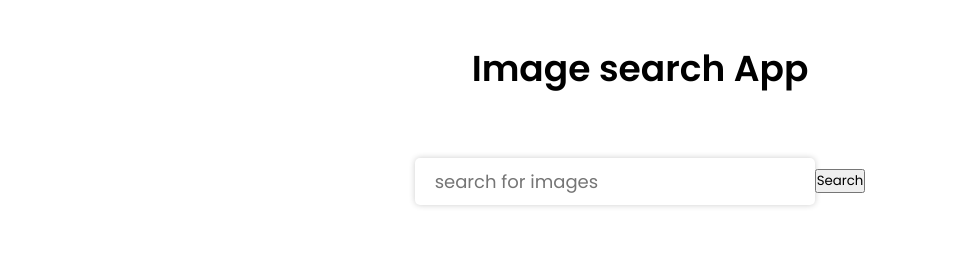
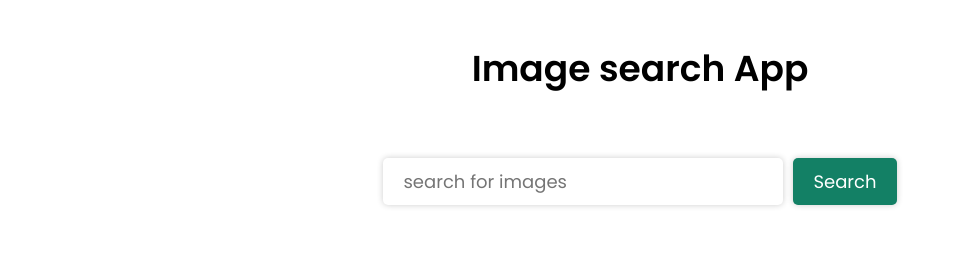
Before and after one commit to Ramas-21/Image-search-App, a plain HTML site: page index.html in a window 1280 px wide. Shown: the top 255 px of the page, without its empty margins (0-962 px from the left). Drawn offline with Linux system fonts and the light colour scheme.

Commit message:
styled the search button

```diff
--- a/style.css
+++ b/style.css
@@ -34,3 +34,15 @@ form {
     font-size: 18px;
     color: #333;
 }
+
+#search-button {
+    padding: 10px 20px;
+    background-color: #138065;
+    color: #fff;
+    border: none;
+    font-size: 18px;
+    box-shadow: 0 0 6px rgba(0, 0, 0, 0.2);
+    cursor: pointer;
+    border-radius: 5px;
+    margin-left: 10px;
+}
```
